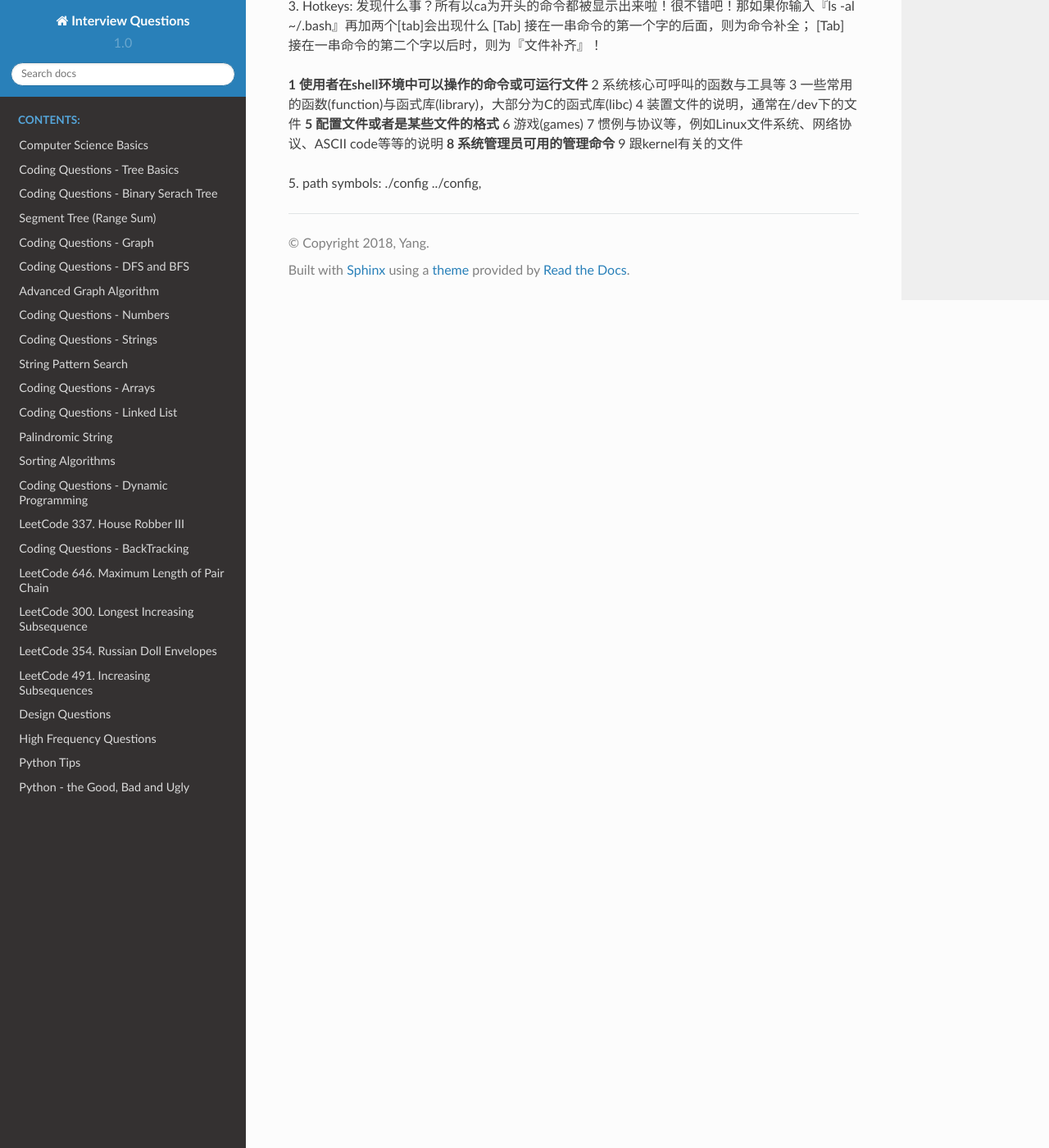
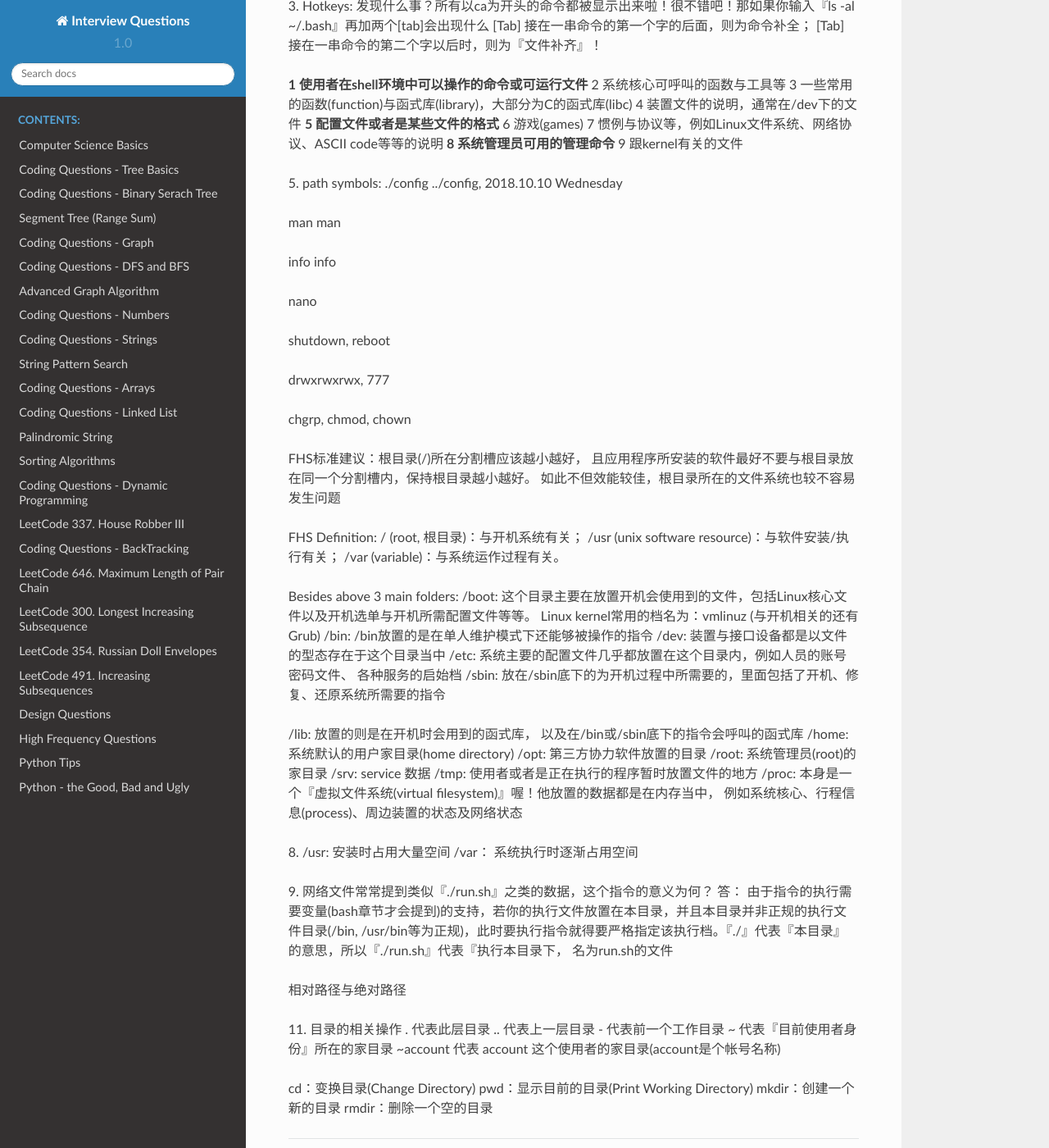
Before and after one commit to sheep-sheep/Mywebsite, a Sphinx documentation site: the page built from mysite/sphinx/LearnLinux.rst, in a window 1280 px wide and 1400 px high, scrolled down 1471 px. Shown: the whole window at 82% size. Built offline with Sphinx 7.4.7 and the Read the Docs theme 2.0.0, drawn with Linux system fonts in a browser that asks for light colours.

Commit message:
directory

```diff
--- a/mysite/sphinx/LearnLinux.rst
+++ b/mysite/sphinx/LearnLinux.rst
@@ -85,3 +85,55 @@ swap
 5. path symbols:
 ./config
 ../config,
+2018.10.10 Wednesday
+
+1. man man
+2. info info
+3. nano
+4. shutdown, reboot
+5. drwxrwxrwx, 777
+6. chgrp, chmod, chown
+7. FHS标准建议：根目录(/)所在分割槽应该越小越好， 且应用程序所安装的软件最好不要与根目录放在同一个分割槽内，保持根目录越小越好。 如此不但效能较佳，根目录所在的文件系统也较不容易发生问题
+
+FHS Definition:
+/ (root, 根目录)：与开机系统有关；
+/usr (unix software resource)：与软件安装/执行有关；
+/var (variable)：与系统运作过程有关。
+
+Besides above 3 main folders:
+/boot:  这个目录主要在放置开机会使用到的文件，包括Linux核心文件以及开机选单与开机所需配置文件等等。 Linux kernel常用的档名为：vmlinuz (与开机相关的还有Grub)
+/bin:   /bin放置的是在单人维护模式下还能够被操作的指令
+/dev:   装置与接口设备都是以文件的型态存在于这个目录当中
+/etc:   系统主要的配置文件几乎都放置在这个目录内，例如人员的账号密码文件、 各种服务的启始档
+/sbin:  放在/sbin底下的为开机过程中所需要的，里面包括了开机、修复、还原系统所需要的指令
+
+/lib:   放置的则是在开机时会用到的函式库， 以及在/bin或/sbin底下的指令会呼叫的函式库
+/home:  系统默认的用户家目录(home directory)
+/opt:   第三方协力软件放置的目录
+/root:  系统管理员(root)的家目录
+/srv:   service 数据
+/tmp:   使用者或者是正在执行的程序暂时放置文件的地方
+/proc:  本身是一个『虚拟文件系统(virtual filesystem)』喔！他放置的数据都是在内存当中， 例如系统核心、行程信息(process)、周边装置的状态及网络状态
+
+8.
+/usr:   安装时占用大量空间
+/var：   系统执行时逐渐占用空间
+
+9.
+网络文件常常提到类似『./run.sh』之类的数据，这个指令的意义为何？
+答：
+由于指令的执行需要变量(bash章节才会提到)的支持，若你的执行文件放置在本目录，并且本目录并非正规的执行文件目录(/bin, /usr/bin等为正规)，此时要执行指令就得要严格指定该执行档。『./』代表『本目录』的意思，所以『./run.sh』代表『执行本目录下， 名为run.sh的文件
+
+10. 相对路径与绝对路径
+
+11. 目录的相关操作
+.         代表此层目录
+..        代表上一层目录
+-         代表前一个工作目录
+~         代表『目前使用者身份』所在的家目录
+~account  代表 account 这个使用者的家目录(account是个帐号名称)
+
+cd：变换目录(Change Directory)
+pwd：显示目前的目录(Print Working Directory)
+mkdir：创建一个新的目录
+rmdir：删除一个空的目录
```
